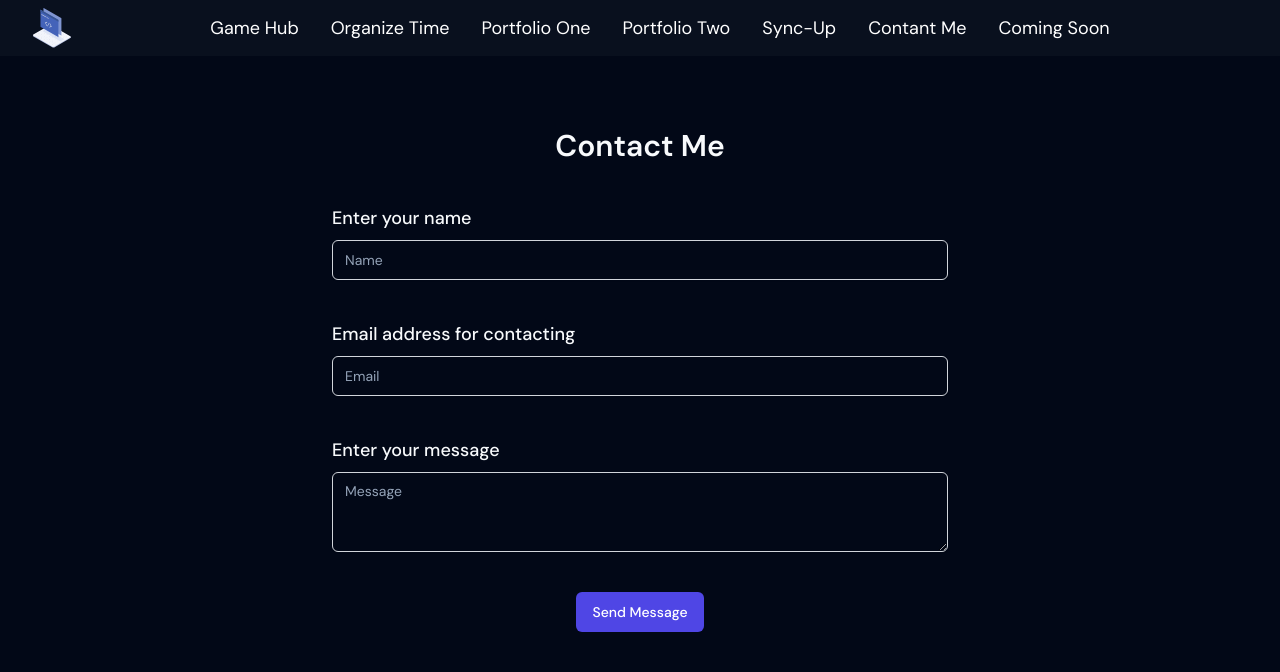
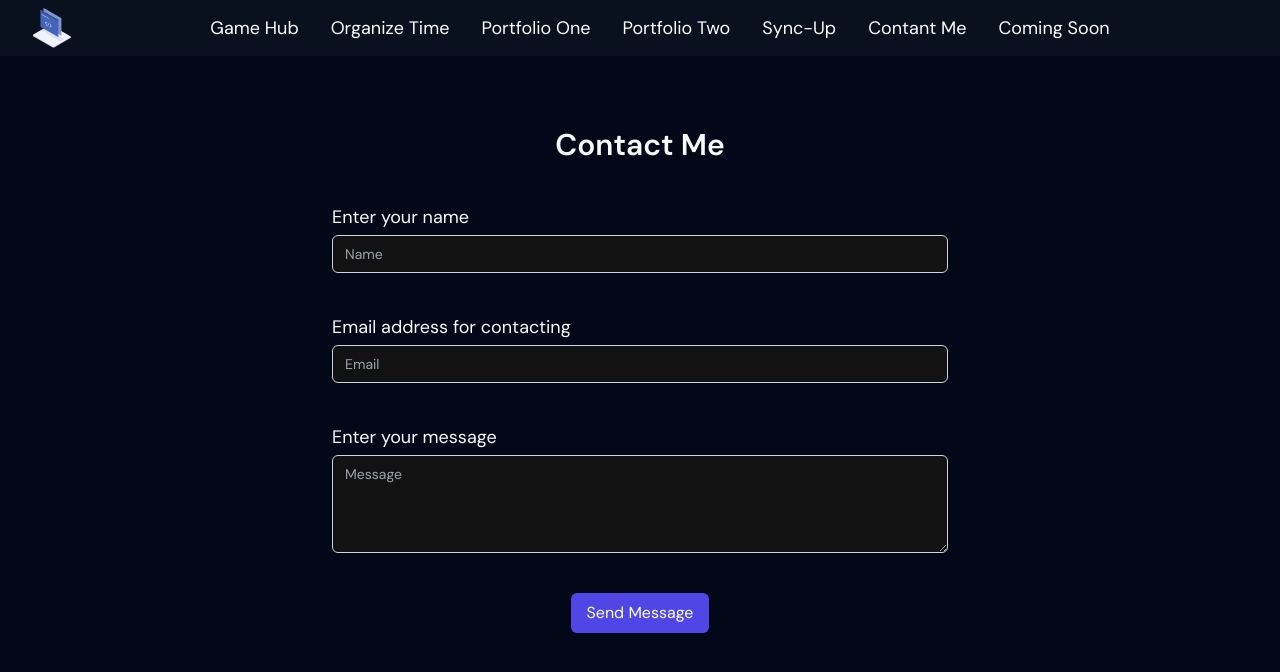
Before and after one commit to LUKEJOHNSON2021/NextJs-PortfolioWebsite, a Next.js app: page /Contact in a window 1280 px wide. Shown: the top 672 px of the page. Built offline with nearby package versions, Linux system fonts and the light colour scheme.

Commit message:
fixed emails

```diff
--- a/src/components/global/email-form.tsx
+++ b/src/components/global/email-form.tsx
@@ -20,9 +20,19 @@ const EmailFormValues = z.object({
   message: z.string().min(1),
 });
 
+type FormValues = {
+  name: string;
+  email: string;
+  message: string;
+};
+
 const EmailForm = (props: Props) => {
-  const form = useForm<z.infer<typeof EmailFormValues>>({
-    mode: "onChange",
+  const {
+    register,
+    handleSubmit,
+    formState: { errors },
+    reset,
+  } = useForm<FormValues>({
     resolver: zodResolver(EmailFormValues),
     defaultValues: {
       name: "",
@@ -32,108 +42,100 @@ const EmailForm = (props: Props) => {
   });
   const formData = useRef<HTMLFormElement>(null);
 
-  const sendEmail = (e: React.FormEvent<HTMLFormElement>) => {
-    const emailjsServiceId = process.env.EMAILJS_SERVICE_ID || "s";
-    const emailjsTemplateId = process.env.EMAILJS_TEMPLATE_ID || "s";
-    const emailjsPublicKey = process.env.EMAILJS_PUBLIC_KEY || "s";
+  const sendEmail = async (formData: FormValues) => {
+    const emailjsServiceId = process.env.NEXT_PUBLIC_EMAILJS_SERVICE_ID || "YOUR_SERVICE_ID";
+    const emailjsTemplateId = process.env.NEXT_PUBLIC_EMAILJS_TEMPLATE_ID || "YOUR_TEMPLATE_ID";
+    const emailjsPublicKey = process.env.NEXT_PUBLIC_EMAILJS_PUBLIC_KEY || "YOUR_USER_ID";
 
-    e.preventDefault();
-
-    //check the form is valid before sending if not return a toast message
-    if (!form.formState.isValid) {
-      toast({
-        variant: "destructive",
-        title: "Uh oh! Something went wrong.",
-        description: "Please fill out the form correctly.",
-      });
+    // Validate form data against Zod schema
+    try {
+      await EmailFormValues.parseAsync(formData);
+    } catch (error) {
+      console.error("Validation Error:", error);
       return;
     }
 
-    emailjs.sendForm(emailjsServiceId, emailjsTemplateId, formData.current!, emailjsPublicKey).then(
-      () => {
-        //handle success
+    // Prepare the form data for sending via emailjs
+    const emailData = {
+      ...formData,
+      to_name: "Recipient", // Adjust this as per your email template
+    };
+
+    // Send email using emailjs
+    try {
+      const response = await emailjs.send(emailjsServiceId, emailjsTemplateId, emailData, emailjsPublicKey);
+
+      // Reset form after successful submission
+      reset();
+
+      // Display success message
       toast({
         variant: "default",
         title: "Message sent",
-          description: "Your message was sent sucessfully",
+        description: "Your message was sent successfully",
       });
-        form.reset({ name: "", email: "", message: "" });
-      },
-      () => {
-        //handle error
+    } catch (error) {
+      console.error("Error sending email:", error);
+      // Display error message
       toast({
         variant: "destructive",
         title: "Uh oh! Something went wrong.",
         description: "There was a problem with your request.",
       });
     }
-    );
-    e.currentTarget.reset();
   };
 
   return (
     <motion.div className="flex flex-col gap-10" initial={{ opacity: 0 }} animate={{ opacity: 1 }} transition={{ duration: 1 }}>
       <div className="flex justify-center font-semibold	text-3xl">Contact Me</div>
-      <Form {...form}>
-        <form ref={formData} onSubmit={sendEmail} className="flex flex-col gap-10 pb-10">
-          <FormField
-            control={form.control}
-            name="name"
-            render={({ field }) => (
-              <FormItem>
-                <FormLabel className="text-lg">Enter your name</FormLabel>
-                <FormControl>
-                  <Input
-                    {...field}
+      <form ref={formData} onSubmit={handleSubmit(sendEmail)} className="flex flex-col gap-10 pb-10">
+        <div className="flex flex-col">
+          <label htmlFor="name" className="text-lg">
+            Enter your name
+          </label>
+          <input
+            id="name"
+            type="text"
+            {...register("name")}
             placeholder="Name"
             className="mt-1 block w-full px-3 py-2 border border-gray-300 rounded-md shadow-sm focus:ring-indigo-500 focus:border-indigo-500 sm:text-sm"
           />
-                </FormControl>
-                <FormMessage />
-              </FormItem>
-            )}
-          />
-          <FormField
-            control={form.control}
-            name="email"
-            render={({ field }) => (
-              <FormItem>
-                <FormLabel className="text-lg">Email address for contacting</FormLabel>
-                <FormControl>
-                  <Input
-                    {...field}
+          {errors.name && <p className="text-red-500">{errors.name.message}</p>}
+        </div>
+
+        <div className="flex flex-col">
+          <label htmlFor="email" className="text-lg">
+            Email address for contacting
+          </label>
+          <input
+            id="email"
+            type="email"
+            {...register("email")}
             placeholder="Email"
             className="mt-1 block w-full px-3 py-2 border border-gray-300 rounded-md shadow-sm focus:ring-indigo-500 focus:border-indigo-500 sm:text-sm"
           />
-                </FormControl>
-                <FormMessage />
-              </FormItem>
-            )}
-          />
-          <FormField
-            control={form.control}
-            name="message"
-            render={({ field }) => (
-              <FormItem>
-                <FormLabel className="text-lg">Enter your message</FormLabel>
-                <FormControl>
-                  <Textarea
-                    {...field}
+          {errors.email && <p className="text-red-500">{errors.email.message}</p>}
+        </div>
+
+        <div className="flex flex-col">
+          <label htmlFor="message" className="text-lg">
+            Enter your message
+          </label>
+          <textarea
+            id="message"
+            {...register("message")}
             placeholder="Message"
+            rows={4}
             className="mt-1 block w-full px-3 py-2 border border-gray-300 rounded-md shadow-sm focus:ring-indigo-500 focus:border-indigo-500 sm:text-sm"
           />
-                </FormControl>
-                <FormMessage />
-              </FormItem>
-            )}
-          />
+          {errors.message && <p className="text-red-500">{errors.message.message}</p>}
+        </div>
         <div className="justify-center flex">
-            <Button type="submit" className="self-start px-4 py-2 text-white bg-indigo-600 rounded-md hover:bg-indigo-700">
+          <button type="submit" className=" self-start px-4 py-2 text-white bg-indigo-600 rounded-md hover:bg-indigo-700">
             Send Message
-            </Button>
+          </button>
         </div>
       </form>
-      </Form>
     </motion.div>
   );
 };
```
Lines whose indentation alone changed are shown as unchanged.
